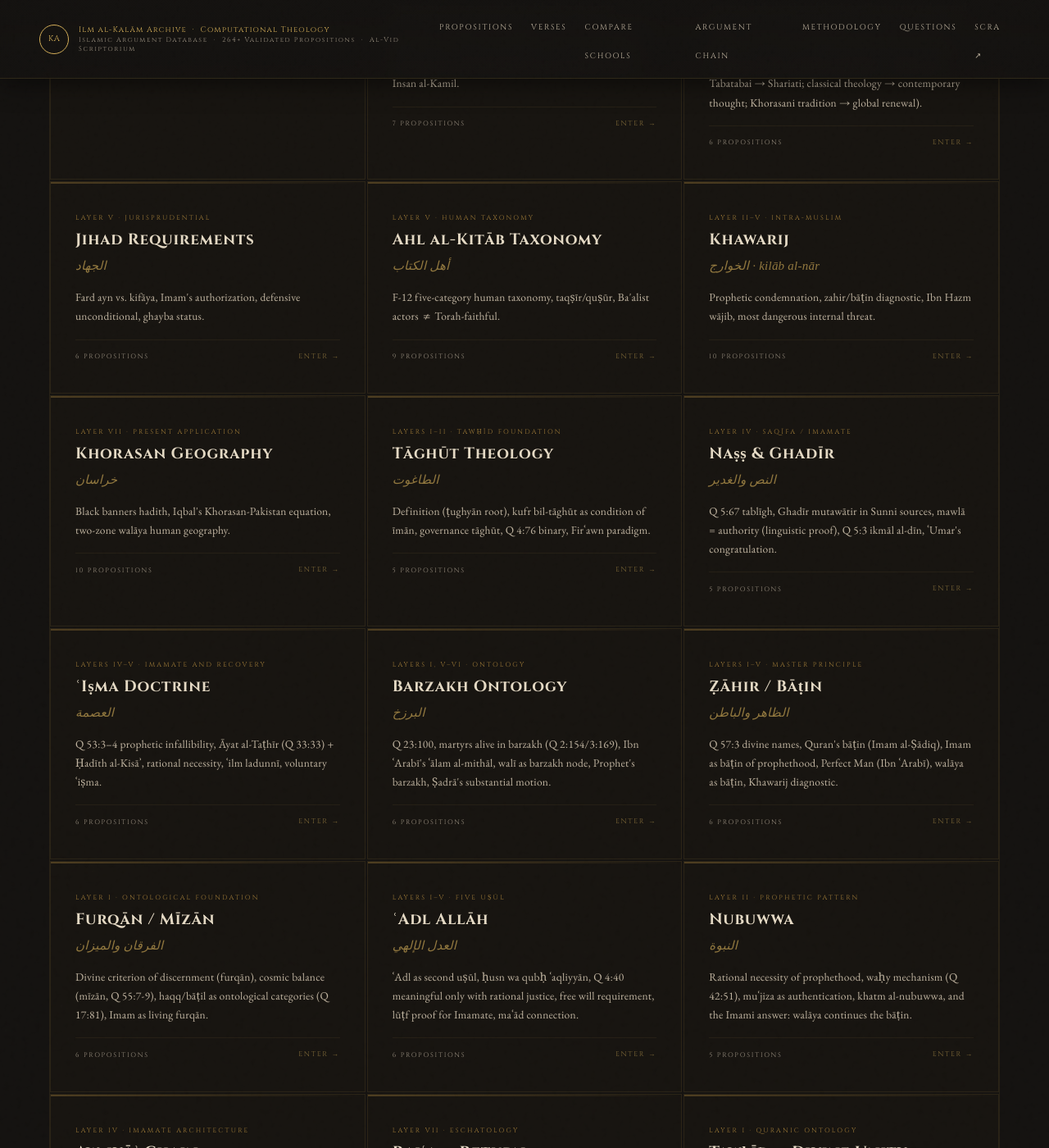
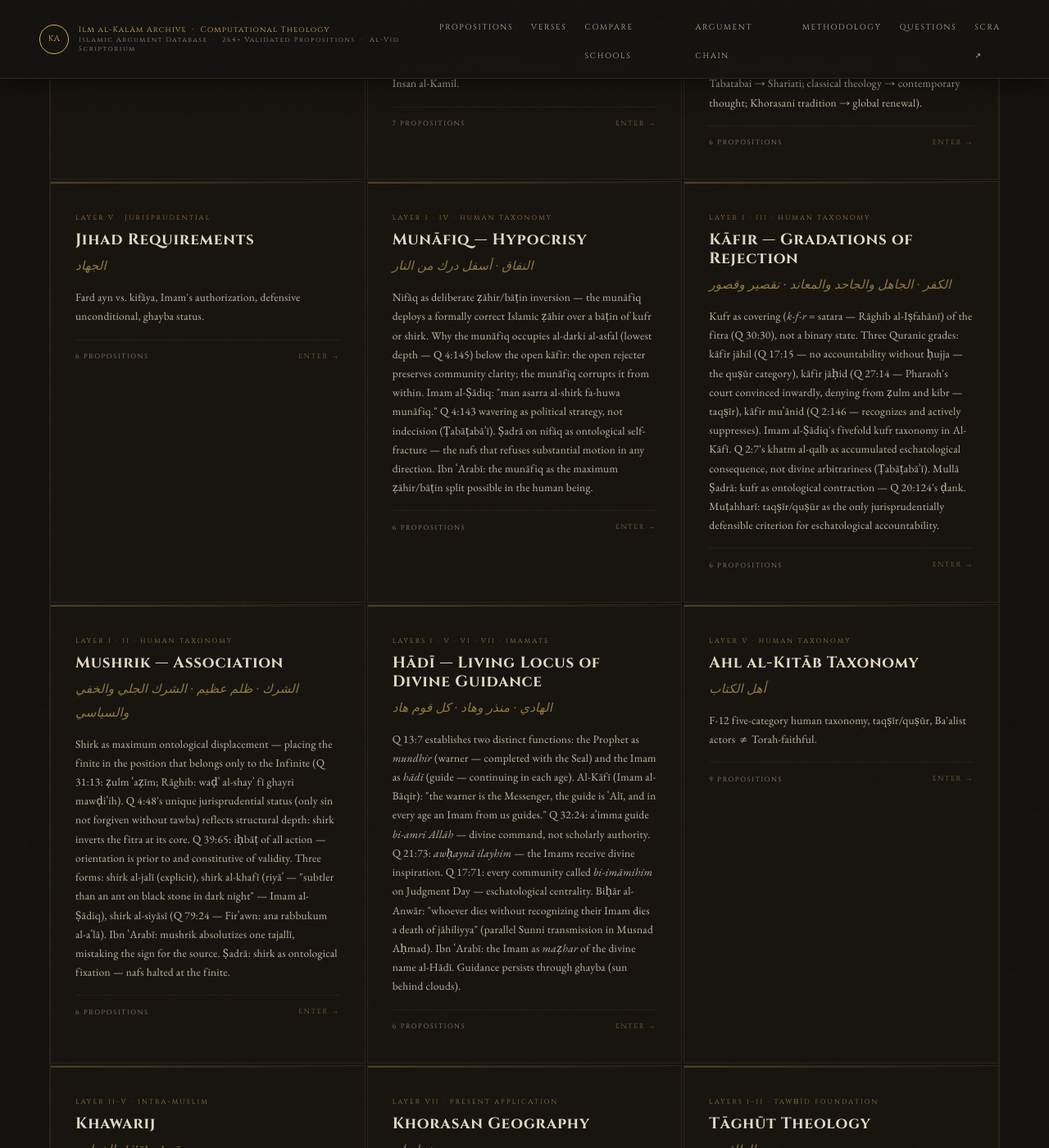
Before and after one commit to sacredcivilization/sacred-archive, a Jekyll site: the page built from propositions/index.html, in a window 1280 px wide and 1400 px high, scrolled down 2443 px. Shown: the whole window at 82% size. Built offline with Jekyll 4.4.1, drawn with Linux system fonts in a browser that asks for light colours; some web fonts are replaced; some of the changed text lies outside the part shown.

Commit message:
Add 4 new topics to propositions index + update stats
Linked: Munāfiq, Kāfir Taxonomy, Mushrik, Hādī
Stats: 389+ → 413+ propositions, 63 → 67 topic areas

Co-Authored-By: Claude Sonnet 4.6 <noreply@anthropic.com>

```diff
--- a/propositions/index.html
+++ b/propositions/index.html
@@ -13,9 +13,9 @@ description: "107+ validated Islamic theological propositions across 14 topic ar
       <h1 class="topic-title-h1">All Propositions</h1>
       <p class="topic-subtitle">389+ validated theological propositions across 63 topic areas — structured as formal argument chains with primary source citations.</p>
       <div class="topic-stats-bar">
-        <span class="tsb-item">389+ Propositions</span>
+        <span class="tsb-item">413+ Propositions</span>
         <span class="tsb-sep">·</span>
-        <span class="tsb-item">63 Topic Areas</span>
+        <span class="tsb-item">67 Topic Areas</span>
         <span class="tsb-sep">·</span>
         <span class="tsb-item">4 Schools Covered</span>
       </div>
@@ -176,6 +176,38 @@ description: "107+ validated Islamic theological propositions across 14 topic ar
         <div class="tic-name">Jihad Requirements</div>
         <div class="tic-arabic">الجهاد</div>
         <p class="tic-desc">Fard ayn vs. kifāya, Imam's authorization, defensive unconditional, ghayba status.</p>
+        <div class="tic-footer"><span class="tic-count">6 Propositions</span><span class="tic-enter">Enter →</span></div>
+      </a>
+
+      <a href="{{ '/propositions/munafiq/' | relative_url }}" class="topic-index-card">
+        <div class="tic-layer">Layer I · IV · Human Taxonomy</div>
+        <div class="tic-name">Munāfiq — Hypocrisy</div>
+        <div class="tic-arabic">النفاق · أسفل درك من النار</div>
+        <p class="tic-desc">Nifāq as deliberate ẓāhir/bāṭin inversion — the munāfiq deploys a formally correct Islamic ẓāhir over a bāṭin of kufr or shirk. Why the munāfiq occupies al-darki al-asfal (lowest depth — Q 4:145) below the open kāfir: the open rejecter preserves community clarity; the munāfiq corrupts it from within. Imam al-Ṣādiq: "man asarra al-shirk fa-huwa munāfiq." Q 4:143 wavering as political strategy, not indecision (Ṭabāṭabāʾī). Ṣadrā on nifāq as ontological self-fracture — the nafs that refuses substantial motion in any direction. Ibn ʿArabī: the munāfiq as the maximum ẓāhir/bāṭin split possible in the human being.</p>
+        <div class="tic-footer"><span class="tic-count">6 Propositions</span><span class="tic-enter">Enter →</span></div>
+      </a>
+
+      <a href="{{ '/propositions/kafir-taxonomy/' | relative_url }}" class="topic-index-card">
+        <div class="tic-layer">Layer I · III · Human Taxonomy</div>
+        <div class="tic-name">Kāfir — Gradations of Rejection</div>
+        <div class="tic-arabic">الكفر · الجاهل والجاحد والمعاند · تقصير وقصور</div>
+        <p class="tic-desc">Kufr as covering (<em>k-f-r</em> = satara — Rāghib al-Iṣfahānī) of the fitra (Q 30:30), not a binary state. Three Quranic grades: kāfir jāhil (Q 17:15 — no accountability without ḥujja — the quṣūr category), kāfir jāḥid (Q 27:14 — Pharaoh's court convinced inwardly, denying from ẓulm and kibr — taqṣīr), kāfir muʿānid (Q 2:146 — recognizes and actively suppresses). Imam al-Ṣādiq's fivefold kufr taxonomy in Al-Kāfī. Q 2:7's khatm al-qalb as accumulated eschatological consequence, not divine arbitrariness (Ṭabāṭabāʾī). Mullā Ṣadrā: kufr as ontological contraction — Q 20:124's ḍank. Muṭahharī: taqṣīr/quṣūr as the only jurisprudentially defensible criterion for eschatological accountability.</p>
+        <div class="tic-footer"><span class="tic-count">6 Propositions</span><span class="tic-enter">Enter →</span></div>
+      </a>
+
+      <a href="{{ '/propositions/mushrik/' | relative_url }}" class="topic-index-card">
+        <div class="tic-layer">Layer I · II · Human Taxonomy</div>
+        <div class="tic-name">Mushrik — Association</div>
+        <div class="tic-arabic">الشرك · ظلم عظيم · الشرك الجلي والخفي والسياسي</div>
+        <p class="tic-desc">Shirk as maximum ontological displacement — placing the finite in the position that belongs only to the Infinite (Q 31:13: ẓulm ʿaẓīm; Rāghib: waḍʿ al-shayʾ fī ghayri mawḍiʿih). Q 4:48's unique jurisprudential status (only sin not forgiven without tawba) reflects structural depth: shirk inverts the fitra at its core. Q 39:65: iḥbāṭ of all action — orientation is prior to and constitutive of validity. Three forms: shirk al-jalī (explicit), shirk al-khafī (riyāʾ — "subtler than an ant on black stone in dark night" — Imam al-Ṣādiq), shirk al-siyāsī (Q 79:24 — Firʿawn: ana rabbukum al-aʿlā). Ibn ʿArabī: mushrik absolutizes one tajallī, mistaking the sign for the source. Ṣadrā: shirk as ontological fixation — nafs halted at the finite.</p>
+        <div class="tic-footer"><span class="tic-count">6 Propositions</span><span class="tic-enter">Enter →</span></div>
+      </a>
+
+      <a href="{{ '/propositions/hadi/' | relative_url }}" class="topic-index-card">
+        <div class="tic-layer">Layers I · V · VI · VII · Imamate</div>
+        <div class="tic-name">Hādī — Living Locus of Divine Guidance</div>
+        <div class="tic-arabic">الهادي · منذر وهاد · كل قوم هاد</div>
+        <p class="tic-desc">Q 13:7 establishes two distinct functions: the Prophet as <em>mundhir</em> (warner — completed with the Seal) and the Imam as <em>hādī</em> (guide — continuing in each age). Al-Kāfī (Imam al-Bāqir): "the warner is the Messenger, the guide is ʿAlī, and in every age an Imam from us guides." Q 32:24: aʾimma guide <em>bi-amri Allāh</em> — divine command, not scholarly authority. Q 21:73: <em>awḥaynā ilayhim</em> — the Imams receive divine inspiration. Q 17:71: every community called <em>bi-imāmihim</em> on Judgment Day — eschatological centrality. Biḥār al-Anwār: "whoever dies without recognizing their Imam dies a death of jāhiliyya" (parallel Sunni transmission in Musnad Aḥmad). Ibn ʿArabī: the Imam as <em>maẓhar</em> of the divine name al-Hādī. Guidance persists through ghayba (sun behind clouds).</p>
         <div class="tic-footer"><span class="tic-count">6 Propositions</span><span class="tic-enter">Enter →</span></div>
       </a>
 
```
